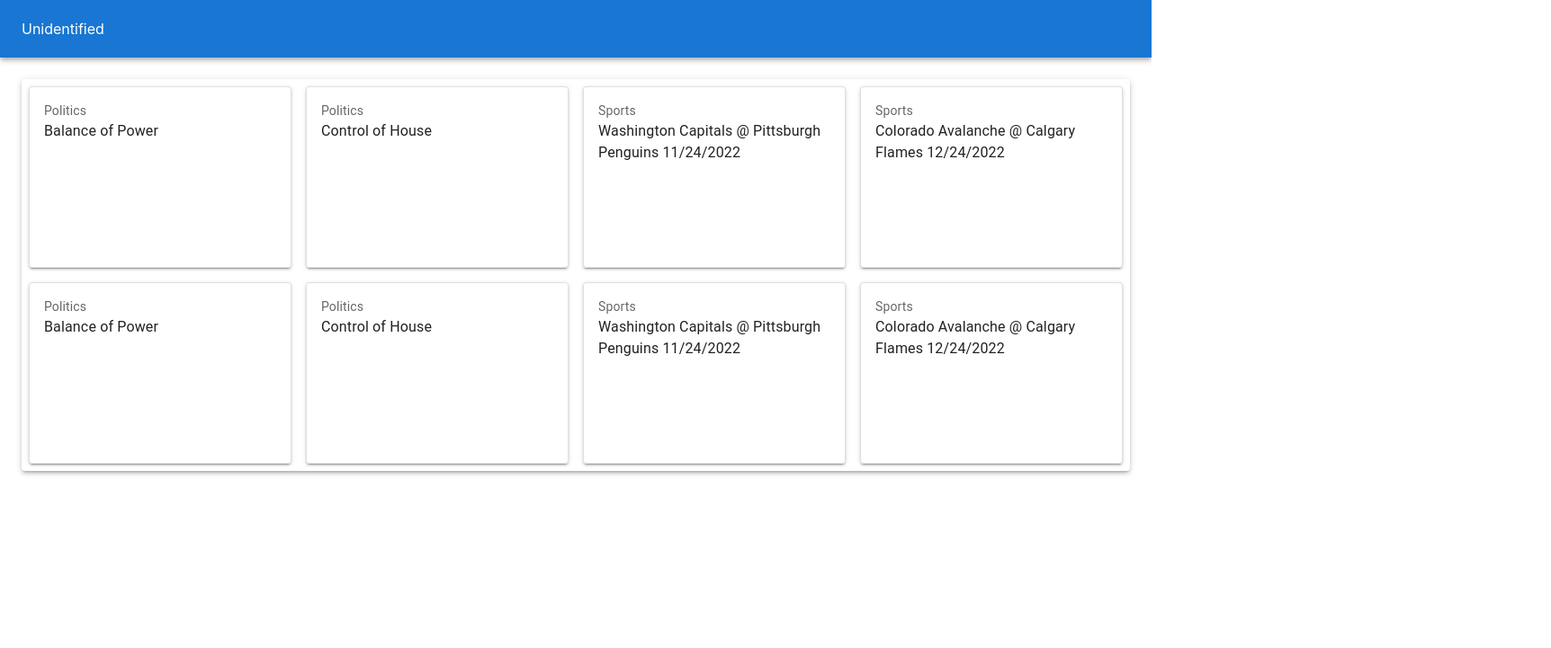
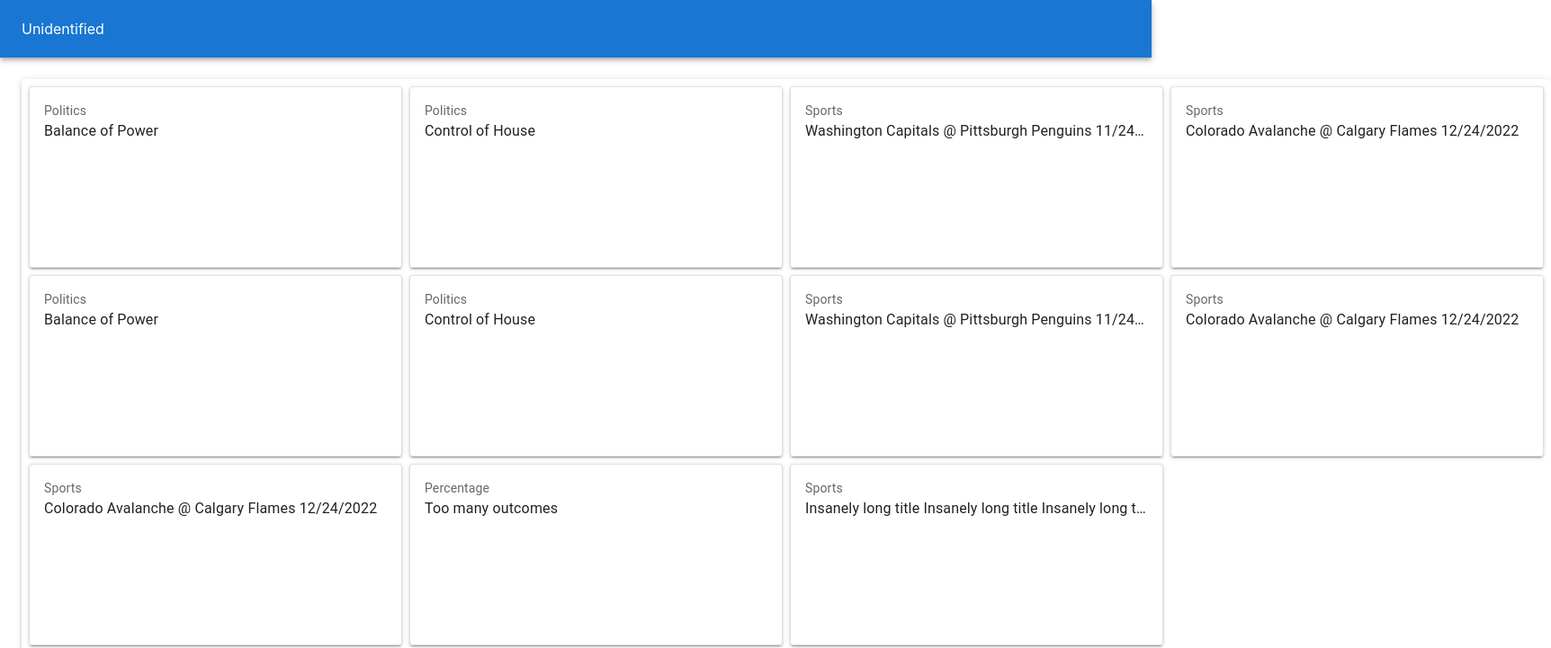
Before and after one commit to 123sld/unidentified, a React (Create React App) app in the folder frontend/: page / in a window 1280 px wide. Shown: the top 721 px of the page at 90% size, 1724 px wide, since content can reach past the window. Built offline with nearby package versions, Linux system fonts and the light colour scheme.

Commit message:
Realign, add a few more testing cases

```diff
--- a/frontend/src/App.js
+++ b/frontend/src/App.js
@@ -160,6 +160,97 @@
         "no_price": 50
       }
     ]
+  },
+  {
+    "id": 5555,
+    "name": "Colorado Avalanche @ Calgary Flames 12/24/2022",
+    "category": "Sports",
+    "outcomes": [
+      {
+        "name": "Colorado Avalanche Win",
+        "yes_price": 50,
+        "no_price": 50
+      },
+      {
+        "name": "Calgary Flames Win",
+        "yes_price": 50,
+        "no_price": 50
+      }
+    ]
+  },
+  {
+    "id": 8888,
+    "name": "Too many outcomes",
+    "category": "Percentage",
+    "outcomes": [
+      {
+        "name": "0-10",
+        "yes_price": 10,
+        "no_price": 90
+      },
+      {
+        "name": "10-20",
+        "yes_price": 10,
+        "no_price": 90
+      },
+      {
+        "name": "20-30",
+        "yes_price": 10,
+        "no_price": 90
+      },
+      {
+        "name": "30-40",
+        "yes_price": 10,
+        "no_price": 90
+      },
+      {
+        "name": "40-50",
+        "yes_price": 10,
+        "no_price": 90
+      },
+      {
+        "name": "50-60",
+        "yes_price": 1,
+        "no_price": 99
+      },
+      {
+        "name": "60-70",
+        "yes_price": 1,
+        "no_price": 99
+      },
+      {
+        "name": "70-80",
+        "yes_price": 30,
+        "no_price": 70
+      },
+      {
+        "name": "80-90",
+        "yes_price": 1,
+        "no_price": 99
+      },
+      {
+        "name": "90-100",
+        "yes_price": 20,
+        "no_price": 90
+      },
+    ]
+  },
+  {
+    "id": 2931,
+    "name": "Insanely long title Insanely long title Insanely long title Insanely long title Insanely long title Insanely long title Insanely long title Insanely long title Insanely long title Insanely long title Insanely long title Insanely long title Insanely long title Insanely long title Insanely long title Insanely long title Insanely long title Insanely long title Insanely long title Insanely long title Insanely long title Insanely long title Insanely long title Insanely long title Insanely long title Insanely long title Insanely long title Insanely long title Insanely long title Insanely long title Insanely long title Insanely long title Insanely long title Insanely long title Insanely long title ",
+    "category": "Sports",
+    "outcomes": [
+      {
+        "name": "Colorado Avalanche Win",
+        "yes_price": 50,
+        "no_price": 50
+      },
+      {
+        "name": "Calgary Flames Win",
+        "yes_price": 50,
+        "no_price": 50
+      }
+    ]
   }
 ];
 
@@ -170,8 +261,8 @@
           <NavBar />
           <div>
             <Grid container direction="column" padding={3} alignItems="center">
-              <Paper elevation={3} sx={{ maxWidth: 1500}}>
-                <Grid container  direction="row" spacing={2} alignItems="stretch" padding={1}>
+              <Paper elevation={3} sx={{ maxWidth: 1700}}>
+                <Grid container  direction="row" spacing={1} alignItems="stretch" padding={1}>
                   {
                     markets.map((market, index) => (
                       <Grid item xs={3} zeroMinWidth>
@@ -181,7 +272,7 @@
                               <Typography sx={{ fontSize: 14 }} color="text.secondary" noWrap>
                                 {market.category}
                               </Typography>
-                            <Typography>{market.name}</Typography>
+                              <Typography noWrap>{market.name}</Typography>
                             </CardContent>
                           </Card>
                         </Paper>
```
Lines whose indentation alone changed are shown as unchanged.
